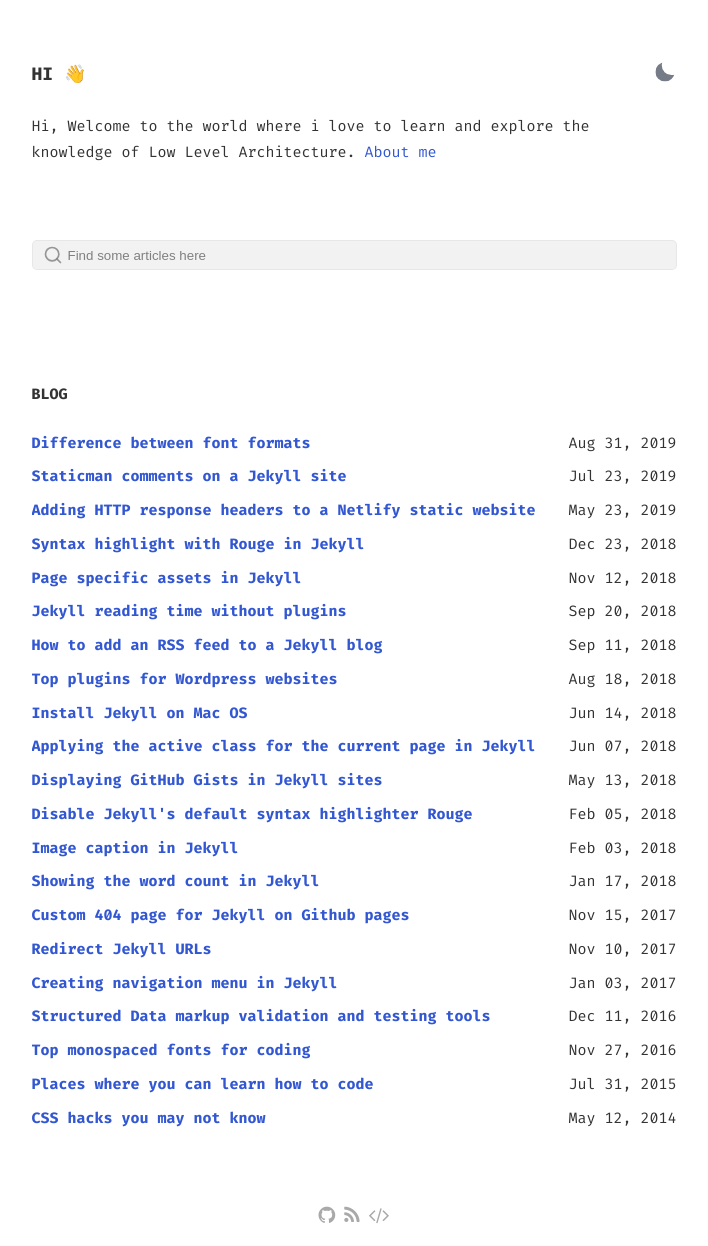
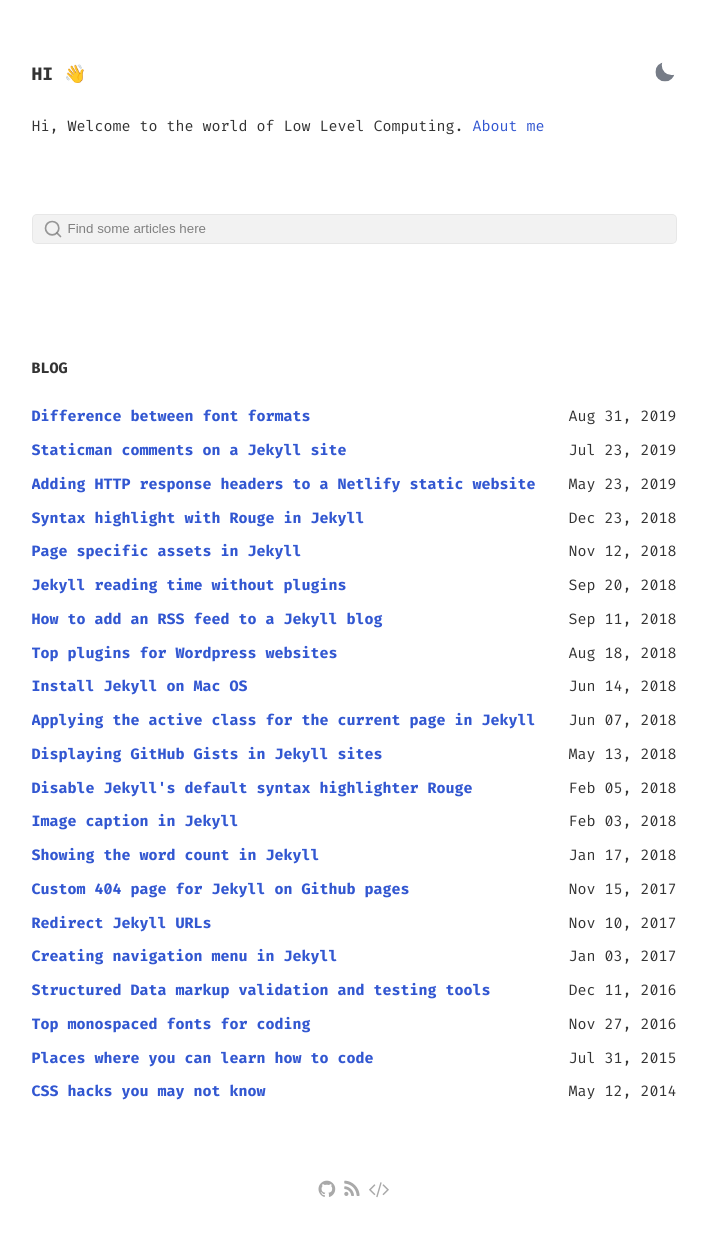
Before and after one commit to yashomer1994/yashomer1994.github.io, a Jekyll site: the page built from index.html, in a window 1280 px wide. Shown: the whole page, without its empty margins (286-994 px from the left). Built offline with Jekyll 4.4.1, drawn with Linux system fonts in a browser that asks for light colours; after the commit the page ends 1219 px from its top, so only the background shows below that.

Commit message:
Update index.html

```diff
--- a/index.html
+++ b/index.html
@@ -9,7 +9,7 @@
         </button>
     </div>
     <div class="bio">
-        Hi, Welcome to the world where i love to learn and explore the knowledge of Low Level Architecture. <a href="{{ site.baseurl }}/about"> About me</a>
+        Hi, Welcome to the world of Low Level Computing. <a href="{{ site.baseurl }}/about"> About me</a>
         </p>
     </div>
 
```
